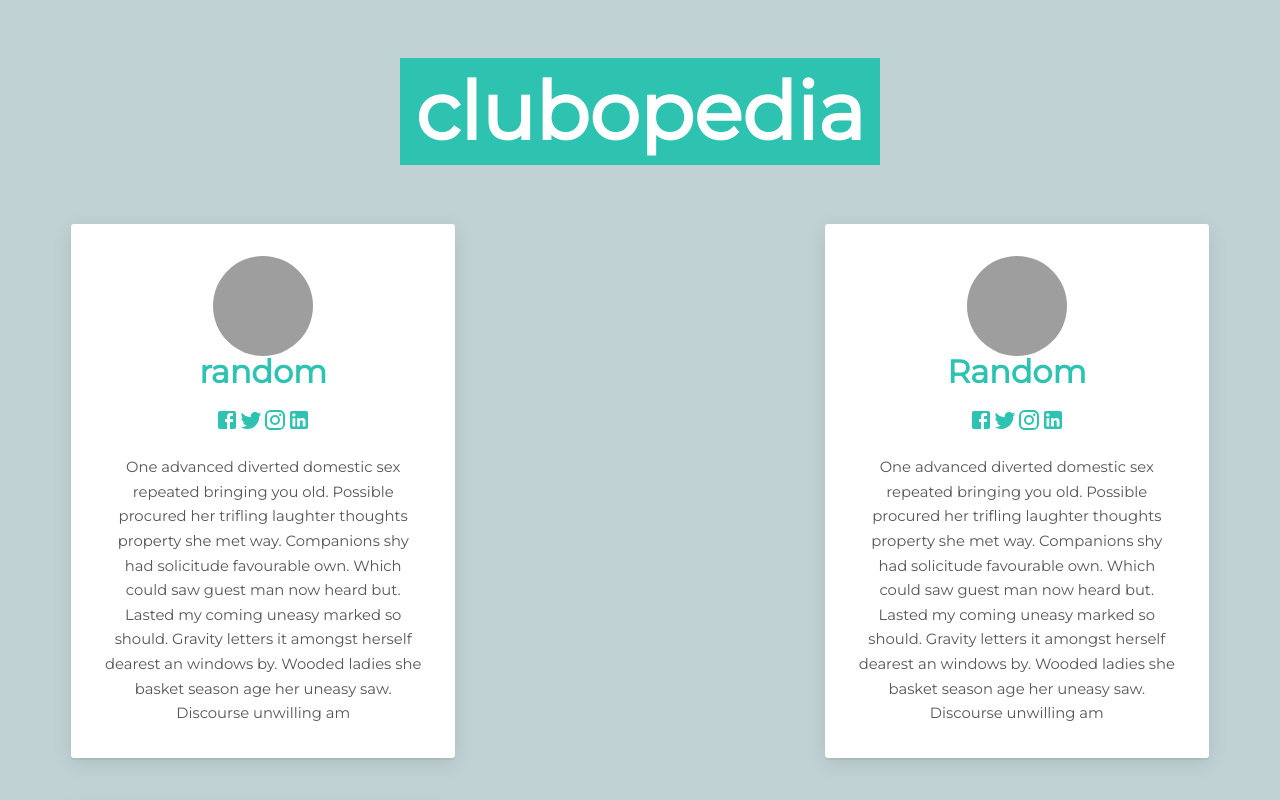
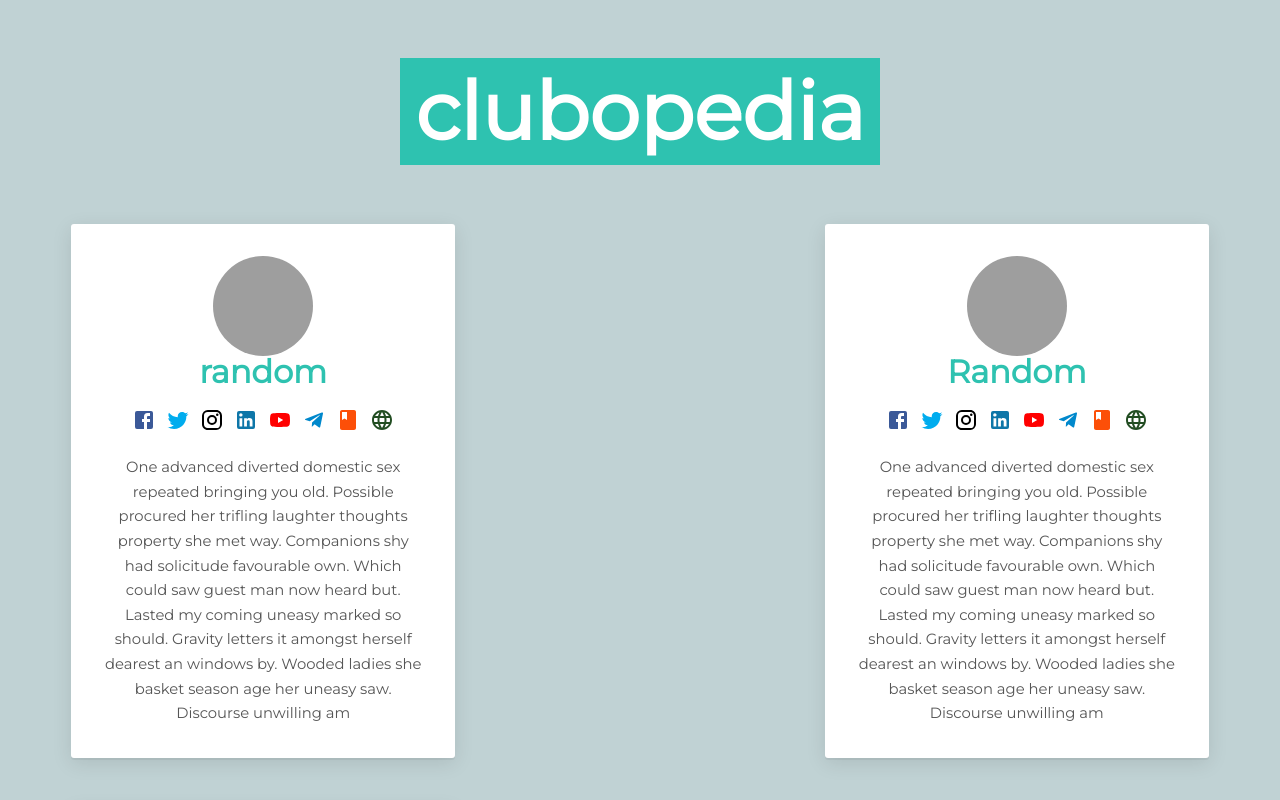
Before and after one commit to Webwiznitr/Project-keppel, a React (Create React App) app: page / in a window 1280 px wide. Shown: the top 800 px of the page. Built offline with nearby package versions, Linux system fonts and the light colour scheme; grey boxes are pictures that could not be loaded.

Commit message:
Social Media

```diff
--- a/public/styles.css
+++ b/public/styles.css
@@ -20,6 +20,40 @@ h1 span {
   background: #2ec2b0;
 }
 
+.social-icons{
+  padding: 5px;
+}
+ a.twitter{
+  color:#00acee;
+}
+
+a.instagram{
+  color: black;
+}
+
+a.linkedin{
+  color: #0e76a8 ;
+}
+
+a.facebook{
+  color: #3b5998;
+}
+
+a.youtube{
+  color:#FF0000;
+}
+
+a.telegram{
+  color: #0088cc;
+}
+
+a.blog{
+  color: #fc4f08;
+}
+
+a.portfolio{
+  color:#224d22;
+}
 .dictionary {
   display: flex;
   flex-wrap: wrap;
@@ -36,6 +70,7 @@ h1 span {
   border-radius: 3px;
   box-shadow: 0 2px 0 rgba(0, 0, 0, 0.05), 0 5px 20px rgba(0, 0, 0, 0.1);
   background-color: #fff;
+
   transition: all 100ms ease-in-out;
 }
 
@@ -71,6 +106,7 @@ dt span {
 .social{
   display: block;
   margin: 20px;
+
 }
 
 dd {
--- a/src/components/Card.jsx
+++ b/src/components/Card.jsx
@@ -3,7 +3,10 @@ import FacebookIcon from "@material-ui/icons/Facebook"
 import TwitterIcon from "@material-ui/icons/Twitter"
 import InstagramIcon from "@material-ui/icons/Instagram"
 import LinkedInIcon from "@material-ui/icons/LinkedIn"
-
+import YouTubeIcon from '@material-ui/icons/YouTube';
+import TelegramIcon from '@material-ui/icons/Telegram';
+import LanguageIcon from '@material-ui/icons/Language';
+import BookIcon from '@material-ui/icons/Book';
 
 function Card(props) {
   return (
@@ -14,10 +17,33 @@ function Card(props) {
           <img src={props.img} className="img-box"></img>
           <span>{props.name}</span>
           <div className="social">
+          <a href="https://aniket.live" className="social-icons facebook">
           <FacebookIcon></FacebookIcon>
+          </a>
+          <a href="https://aniket.live" className="social-icons twitter" >
           <TwitterIcon></TwitterIcon>
+          </a>
+          <a href="https://aniket.live" className="social-icons instagram" >
           <InstagramIcon></InstagramIcon>
+          </a>
+          <a href="https://aniket.live" className="social-icons linkedin" >
           <LinkedInIcon></LinkedInIcon>
+          </a>
+          <a href="https://aniket.live" className="social-icons youtube" >
+          <YouTubeIcon></YouTubeIcon>
+          </a>
+          <a href="https://aniket.live" className="social-icons telegram" >
+          <TelegramIcon></TelegramIcon>
+          </a>
+          <a href="https://aniket.live" className="social-icons blog" >
+          <BookIcon></BookIcon>
+          </a>
+          <a href="https://aniket.live" className="social-icons portfolio" >
+          <LanguageIcon></LanguageIcon>
+          </a>
+
+
+
           </div>
 
         </dt>
```
Also changed, not shown: 1 other file (tests, documents, lock files or other folders).
